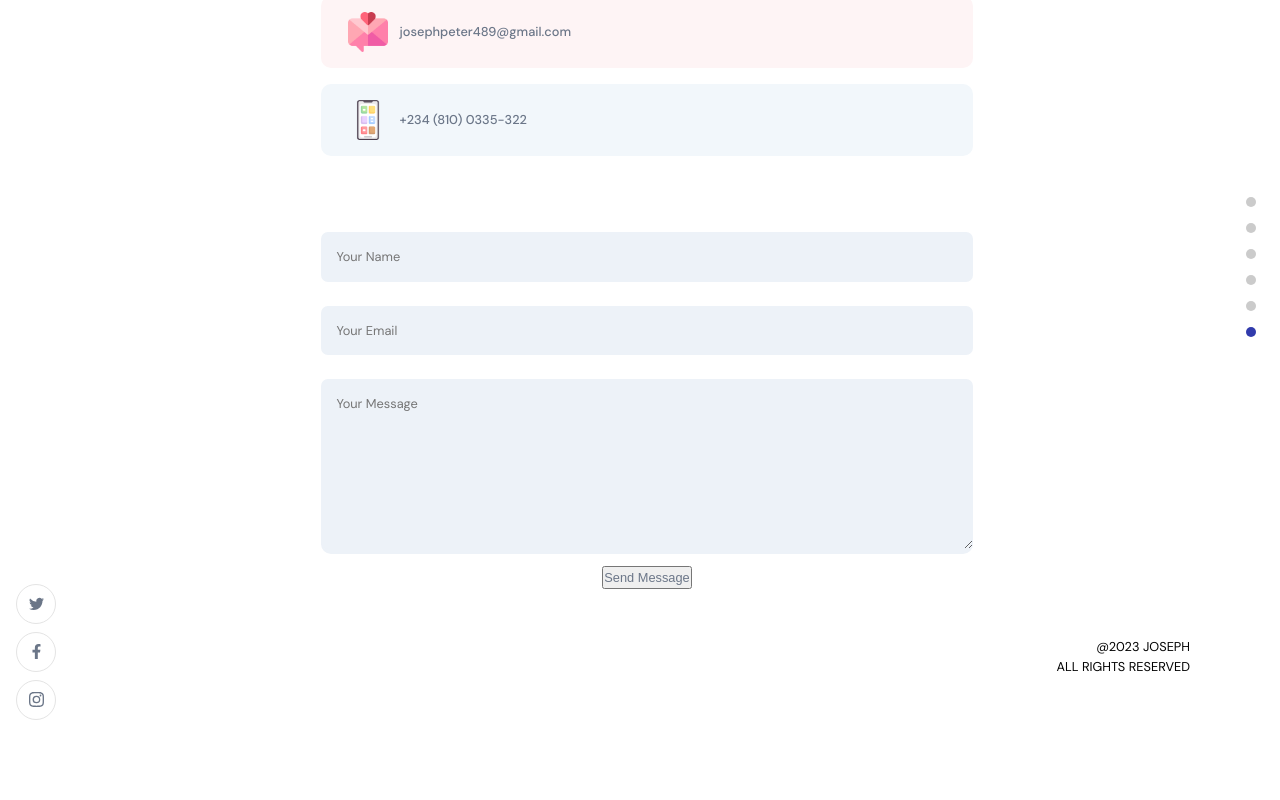
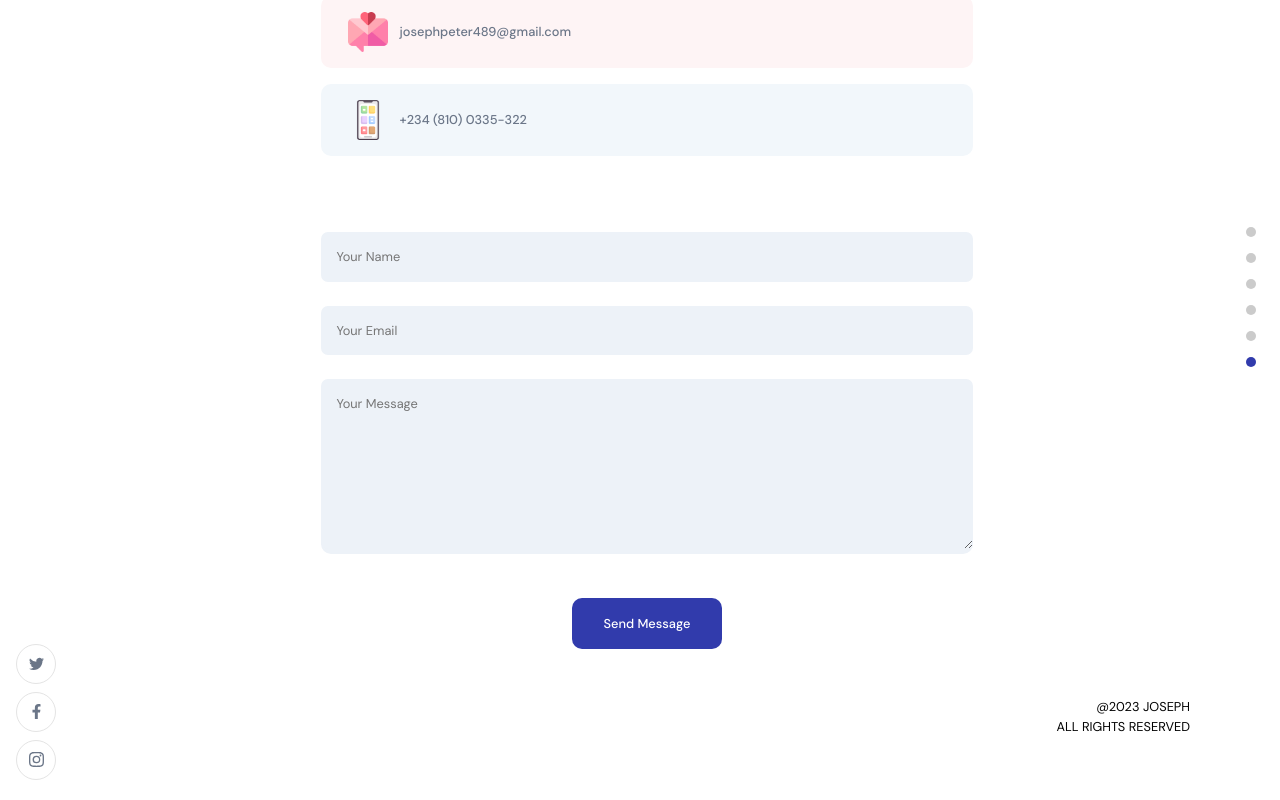
Before and after one commit to Peterjoseph489/Portfolio, a React (Create React App) app in the folder frontend_react/: page / in a window 1280 px wide. Shown: the part 4206-5006 px from the top of the page. Before the commit the page ends 4946 px from the top, so only its background shows below. Built offline with nearby package versions, Linux system fonts and the light colour scheme; no server answers.

Commit message:
continously learning

```diff
--- a/frontend_react/src/container/Footer/Footer.scss
+++ b/frontend_react/src/container/Footer/Footer.scss
@@ -96,4 +96,18 @@
             box-shadow: 0, 0, 25px var(--primary-color);
         }
     }
+
+    button {
+        padding: 1rem 2rem;
+        border-radius: 10px;
+        border: none;
+        background-color: var(--secondary-color);
+
+        font-weight: 500;
+        color: var(--white-color);
+        outline: none;
+        margin: 2rem 0 0 0;
+        font-family: var(--font-base);
+        cursor: pointer;
+    }
 }
```
